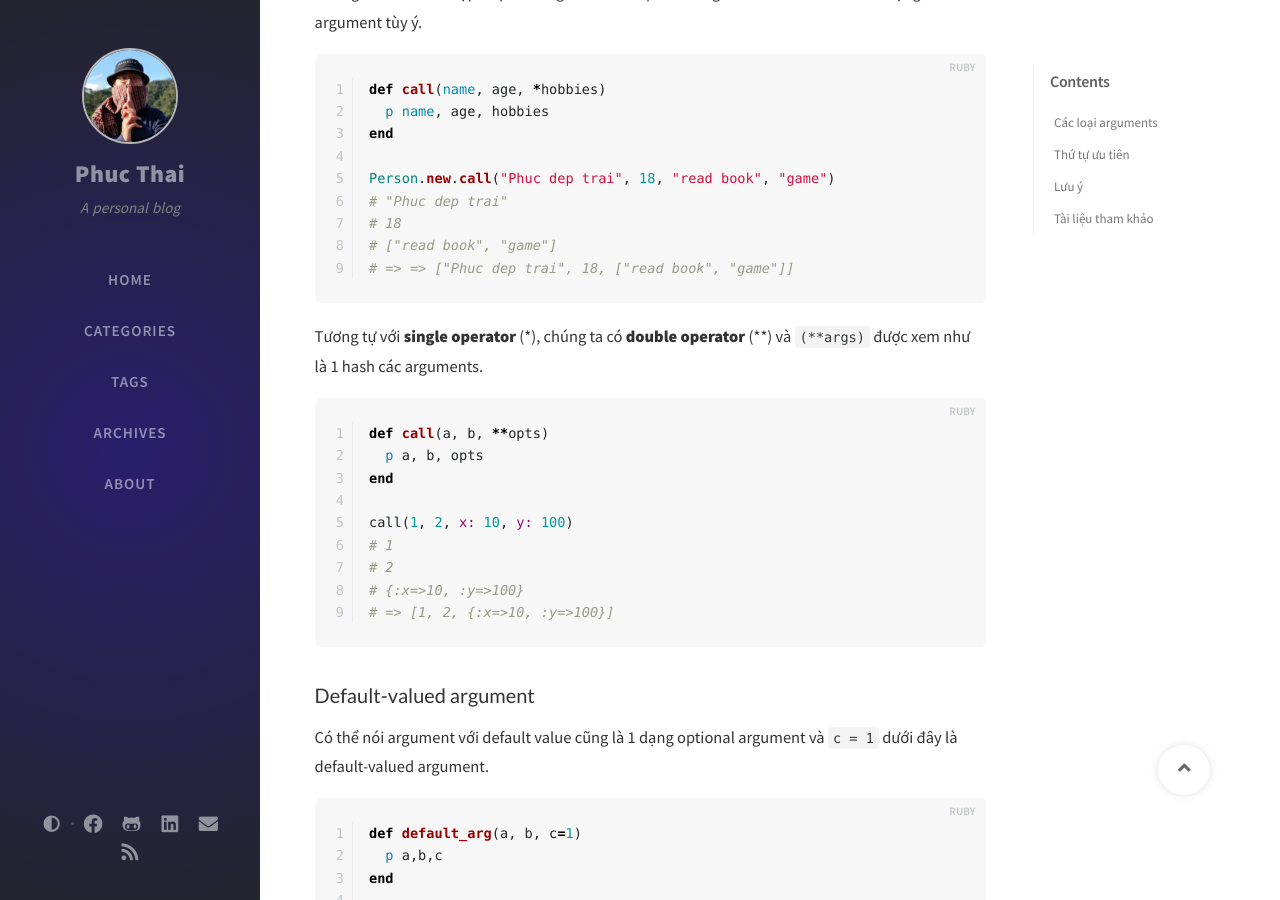
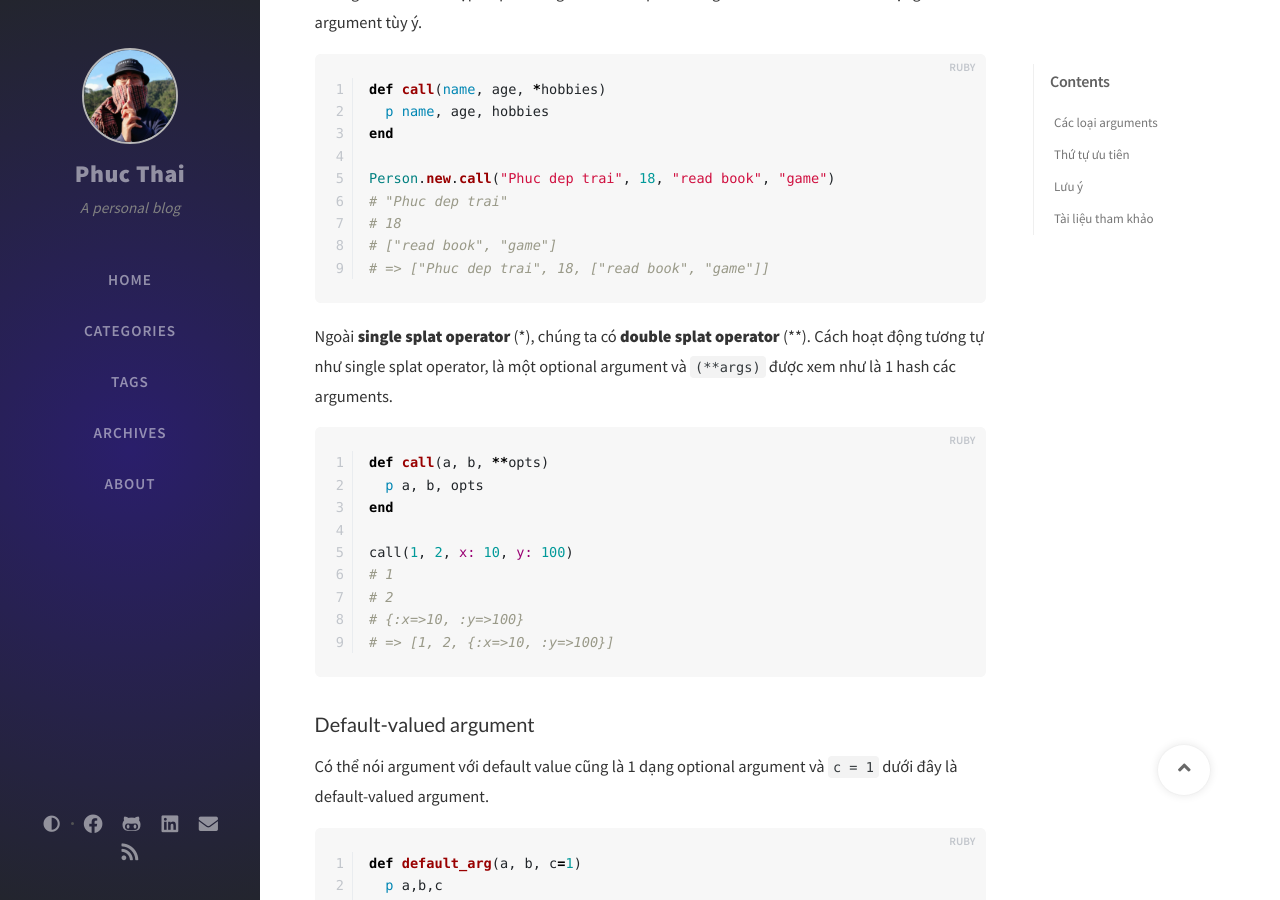
Before and after one commit to phuctm92/phuctm92.github.io, a Jekyll site: the page built from _posts/2021-02-15-cac-loai-arguments-trong-ruby.md, in a window 1280 px wide and 900 px high, scrolled down 1327 px. Built offline with Jekyll 4.4.1, drawn with Linux system fonts in a browser that asks for light colours; nearby versions of some CDN libraries; comment, search, counter and statistics services are not loaded.

Commit message:
Update 2021-02-15-cac-loai-arguments-trong-ruby.md

````diff
--- a/_posts/2021-02-15-cac-loai-arguments-trong-ruby.md
+++ b/_posts/2021-02-15-cac-loai-arguments-trong-ruby.md
@@ -55,10 +55,10 @@ Person.new.call("Phuc dep trai", 18, "read book", "game")
 # "Phuc dep trai"
 # 18
 # ["read book", "game"]
-# => => ["Phuc dep trai", 18, ["read book", "game"]]
+# => ["Phuc dep trai", 18, ["read book", "game"]]
 ```
 
-Tương tự với **single operator** (*), chúng ta có **double operator** (**) và `(**args)` được xem như là 1 hash các arguments.
+Ngoài **single splat operator** (*), chúng ta có **double splat operator** (**). Cách hoạt động tương tự như single splat operator, là một optional argument và `(**args)` được xem như là 1 hash các arguments.
 
 ```ruby
 def call(a, b, **opts)
````
